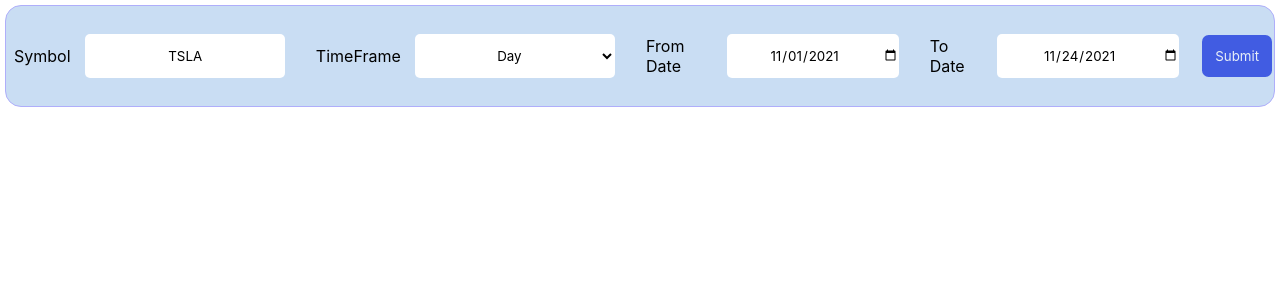
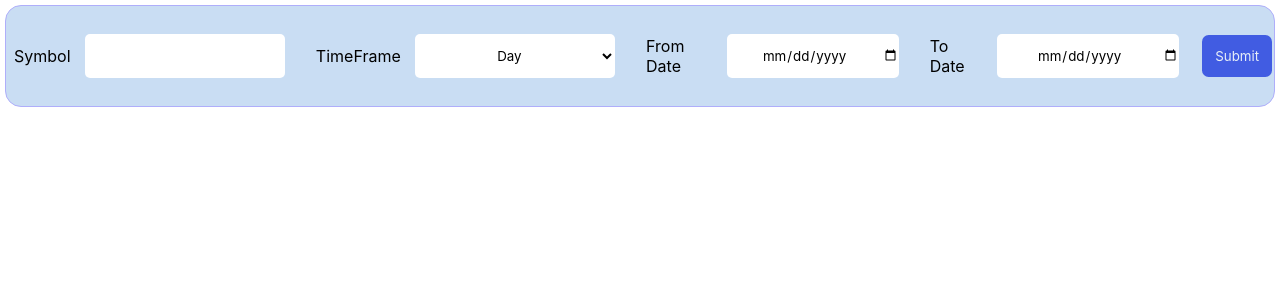
Before and after one commit to Akil1996/newpsar, a Django app: page / in a window 1280 px wide. Shown: the part 48-348 px from the top of the page. Run offline with Django 3.2, Linux system fonts and the light colour scheme.

Commit message:
Remove tesla

```diff
--- a/templates/psrhome.html
+++ b/templates/psrhome.html
@@ -274,7 +274,7 @@
             <div class="input-container">
                 <div class="input-section">
                     <label for="symbol">Symbol   </label>
-                    <input type="text" id="symbol" value="TSLA" name="symbol"><br><br>
+                    <input type="text" id="symbol" name="symbol"><br><br>
                 </div>
                 <div class="input-section">
                     <label for="timeFrame">TimeFrame</label>
@@ -286,11 +286,11 @@
                 </div>
                 <div class="input-section">
                     <label for="fdate">From Date</label>
-                    <input type="date" id="fdate" value="2021-11-01" name="fdate"><br><br>
+                    <input type="date" id="fdate" name="fdate"><br><br>
                 </div>
                 <div class="input-section">
                     <label for="tdate">To Date</label>
-                    <input type="date" id="tdate" value="2021-11-24" name="tdate"><br><br>
+                    <input type="date" id="tdate" name="tdate"><br><br>
                 </div>
 
                 <div class="input-section">
```
